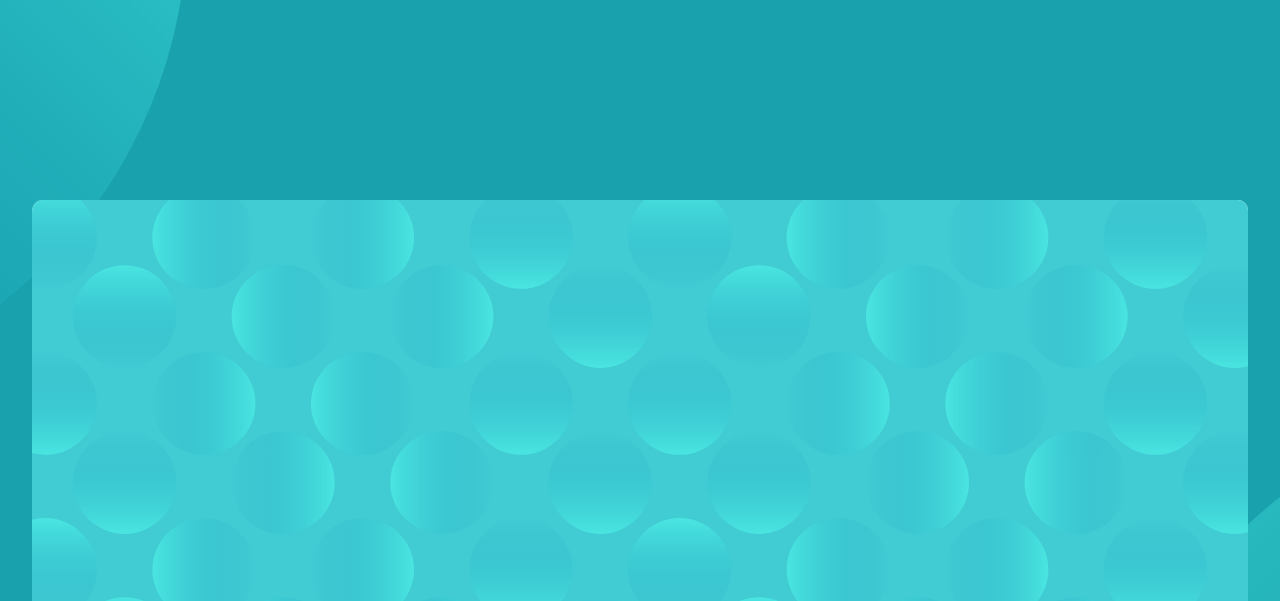
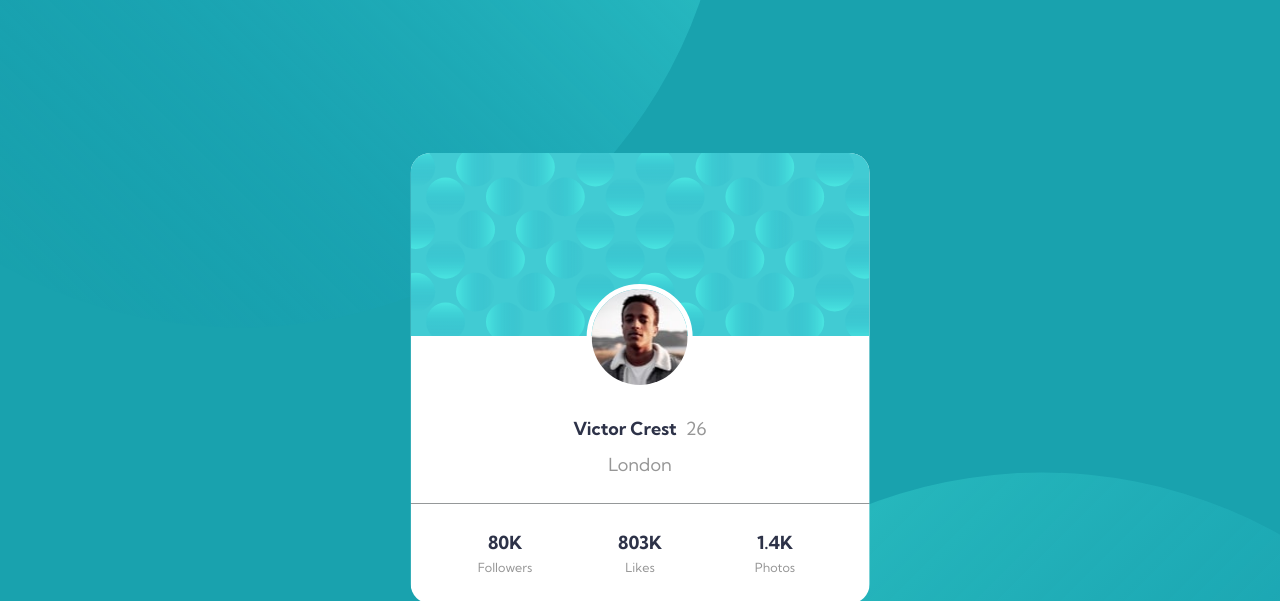
Before and after one commit to AnAiFa/FrontEndMentor-profile-card-component-main, a plain HTML site: page index.html in a window 1280 px wide. Shown: the top 601 px of the page. Drawn offline with Linux system fonts and the light colour scheme.

Commit message:
finished desktop view

```diff
--- a/css/app.scss
+++ b/css/app.scss
@@ -13,7 +13,7 @@ html {
 body {
     font-family: 'Kumbh Sans', sans-serif;
     background-color: hsl(185, 75%, 39%);
-    position: relative;
+    position: fixed;
 }
 
 .bg-top {
@@ -83,6 +83,8 @@ section {
     background-color: white;
     border-top:1px solid hsl(0, 0%, 59%);
     padding: 1.5em;
+    border-bottom-left-radius: 10px;
+    border-bottom-right-radius: 10px;
     p {
         font-weight: bold;
         color: hsl(229, 23%, 23%);
@@ -95,4 +97,36 @@ section {
 
 .footer {
     text-align: center;
+    padding: 10px;
 }
+
+@media only screen and (min-width: 520px)  {
+    body {
+        position: relative;
+        background-color: hsl(185, 75%, 39%);
+    }
+    .bg-top {
+        position: fixed;
+        left: -250px;
+        top: -650px;
+        z-index: -1;
+    }
+    .bg-bottom {
+        position: fixed;
+        right: -250px;
+        bottom: -650px;
+        z-index: -1;
+    }
+    section {
+        position: fixed;
+        margin: 0;
+        left: 50%;
+        top: 50%;
+        transform: translate(-50%, -50%);
+        border-radius: 20px;
+    }
+    .profile-details {
+        border-bottom-left-radius: 20px;
+        border-bottom-right-radius: 20px;
+    }
+}
--- a/index.html
+++ b/index.html
@@ -33,10 +33,10 @@
         <p>1.4K</p><span>Photos</span>
       </div>
     </div>
+    <div class="footer">
+      Challenge by <a href="https://www.frontendmentor.io?ref=challenge" target="_blank">Frontend Mentor</a>.
+      Coded by <a href="#">Evan Ross</a>.
+    </div>
   </section>
-  <div class="footer">
-    Challenge by <a href="https://www.frontendmentor.io?ref=challenge" target="_blank">Frontend Mentor</a>.
-    Coded by <a href="#">Evan Ross</a>.
-  </div>
 </body>
 </html>
```
Also changed, not shown: Screen Shot 2021-05-22 at 12.31.30.png (added), Screenshot_2021-05-21 Frontend Mentor Profile card component.png (added), css/app.css, 1 other file.
